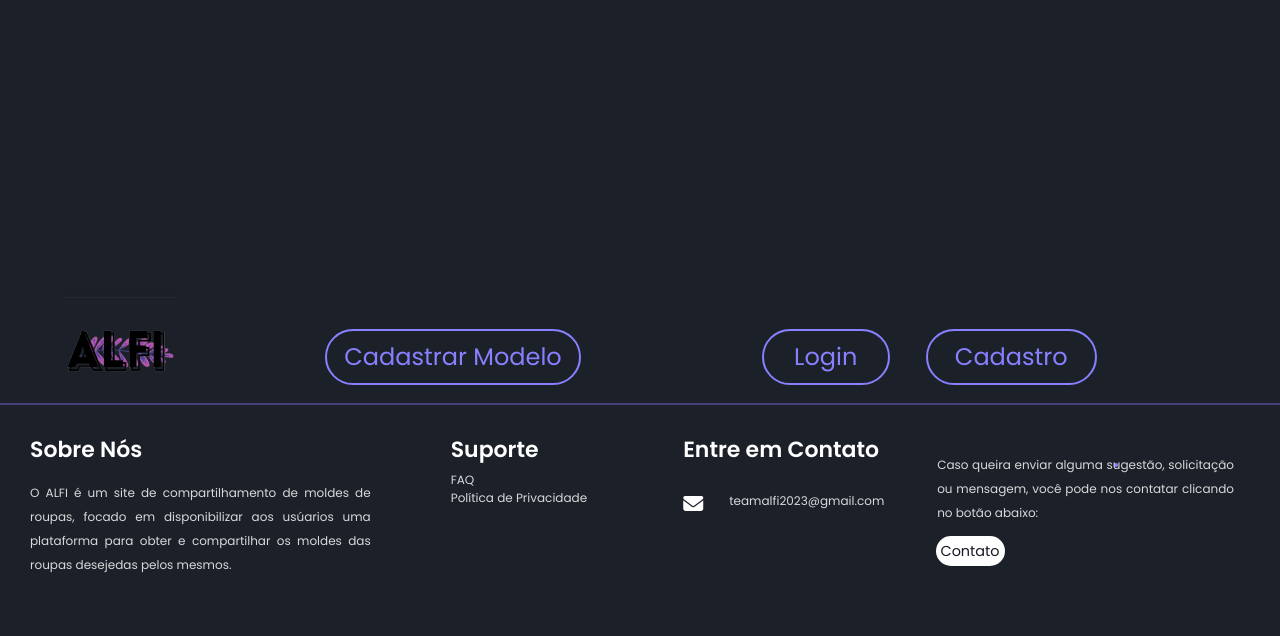
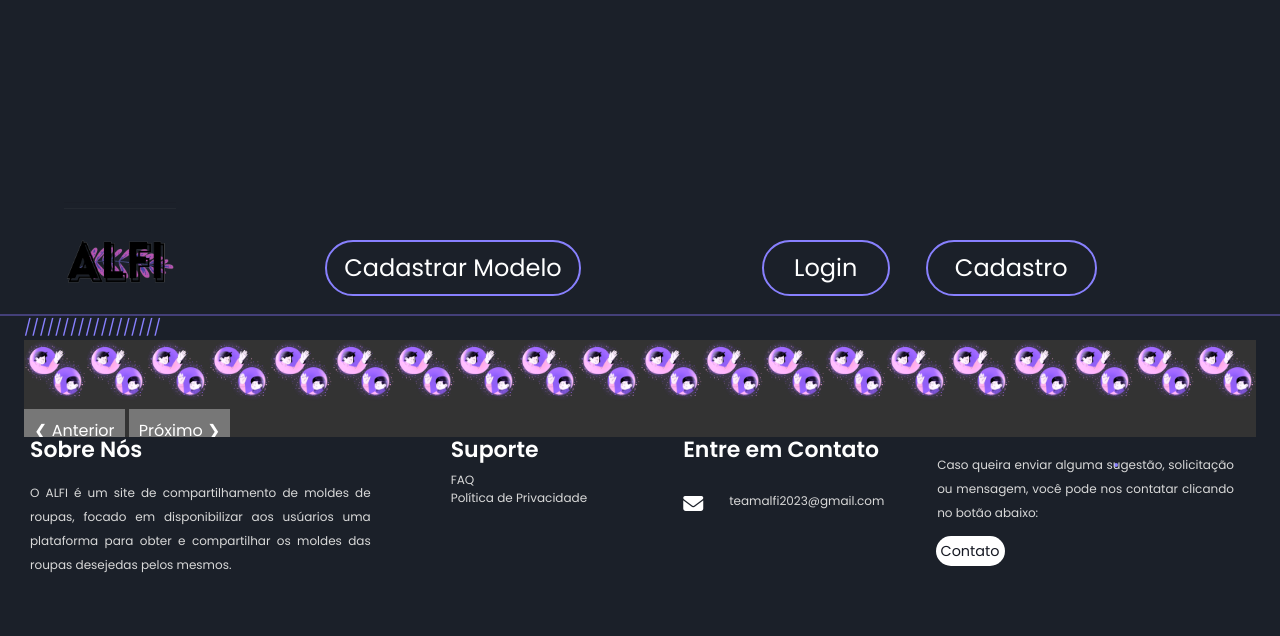
Before and after one commit to Joao14F/ALFI-TCC, a PHP site: page /Tcc/ in a window 1280 px wide. Shown: the part 323-959 px from the top of the page. Run offline with PHP 8.4, Linux system fonts and the light colour scheme.

Commit message:
rola rola

```diff
--- a/index.php
+++ b/index.php
@@ -305,6 +305,32 @@
     line-height: 2;
 }
 
+div.scrollmenu {
+  background-color: #333;
+  overflow: hidden; /* Oculta a barra de rolagem vertical */
+}
+
+.trilho_classe {
+  overflow-x: hidden; /* Oculta a barra de rolagem horizontal */
+  white-space: nowrap;
+}
+
+.trilho_classe_Contents {
+  display: inline-flex;
+}
+
+/* Estilize os botões de rolagem se desejar */
+button {
+  background-color: #777;
+  color: white;
+  padding: 10px;
+  border: none;
+  cursor: pointer;
+}
+
+button:hover {
+  background-color: #444;
+}
 
 
       </style>
@@ -328,25 +354,55 @@
                </div>
             </div>
          </header>
+       //////////////////
+         <div class="scrollmenu">
+    <div class="trilho_classe" id="trilho">
+      <div class="trilho_classe_Contents">
+        <img src="imagens/bvindo.png" alt="Imagem 1" style="width: 5%;">
+        <img src="imagens/bvindo.png" alt="Imagem 2" style="width: 5%;">
+        <img src="imagens/bvindo.png" alt="Imagem 3" style="width: 5%;">
+        <img src="imagens/bvindo.png" alt="Imagem 4" style="width: 5%;">
+        <img src="imagens/bvindo.png" alt="Imagem 5" style="width: 5%;">
+        <img src="imagens/bvindo.png" alt="Imagem 6" style="width: 5%;">
+        <img src="imagens/bvindo.png" alt="Imagem 7" style="width: 5%;">
+        <img src="imagens/bvindo.png" alt="Imagem 8" style="width: 5%;">
+        <img src="imagens/bvindo.png" alt="Imagem 9" style="width: 5%;">
+        <img src="imagens/bvindo.png" alt="Imagem 10" style="width: 5%;">
+        <img src="imagens/bvindo.png" alt="Imagem 6" style="width: 5%;">
+        <img src="imagens/bvindo.png" alt="Imagem 11" style="width: 5%;">
+        <img src="imagens/bvindo.png" alt="Imagem 12"style="width: 5%;">
+        <img src="imagens/bvindo.png" alt="Imagem 13" style="width: 5%;">
+        <img src="imagens/bvindo.png" alt="Imagem 14" style="width: 5%;">
+        <img src="imagens/bvindo.png" alt="Imagem 15" style="width: 5%;">
+        <img src="imagens/bvindo.png" alt="Imagem 16" style="width: 5%;">
+        <img src="imagens/bvindo.png" alt="Imagem 17" style="width: 5%;">
+        <img src="imagens/bvindo.png" alt="Imagem 18" style="width: 5%;">
+        <img src="imagens/bvindo.png" alt="Imagem 19" style="width: 5%;">
+        <img src="imagens/bvindo.png" alt="Imagem 20" style="width: 5%;">
+        <img src="imagens/bvindo.png" alt="Imagem 21" style="width: 5%;">
 
-         </br>
-         </br>
-         <?php
-            include_once('conexao.php');
-           /* for ($i=1; $i = 20; $i++) {
-               $sql = "SELECT `Arquivo` from modelo  WHERE $i";
-            $res = mysqli_query($conn, $sql);
-            if ($res && mysqli_num_rows($res) > 0) {
-                $row = mysqli_fetch_assoc($res);
-                $endereco_imagem = $row['Arquivo'];
 
-                echo '<img src="' . $endereco_imagem . '" alt="Imagem">';
-            } else {
-                echo 'Nenhuma imagem encontrada.';
-            }
-            }*/
-         ?>
-         </br>
+        <!-- Adicione outras imagens aqui -->
+      </div>
+    </div>
+    <button onclick="scrollGaleria(-100)">&#10094; Anterior</button>
+    <button onclick="scrollGaleria(100)">Próximo &#10095;</button>
+  </div>
+
+  <script>
+   const trilho = document.getElementById('trilho');
+const trilhoWidth = trilho.scrollWidth;
+
+// Função para rolar a galeria
+function scrollGaleria(scrollAmount) {
+  trilho.scrollBy({
+    top: 0,
+    left: scrollAmount,
+    behavior: 'smooth'
+  });
+}
+  </script>
+  //////////////
 
          <div class="row">
             <div class="col-12">
```
Also changed, not shown: testes/rolagem.php (added, +67 -0 lines), Arquivos/64b9f37873a10.png (added).
